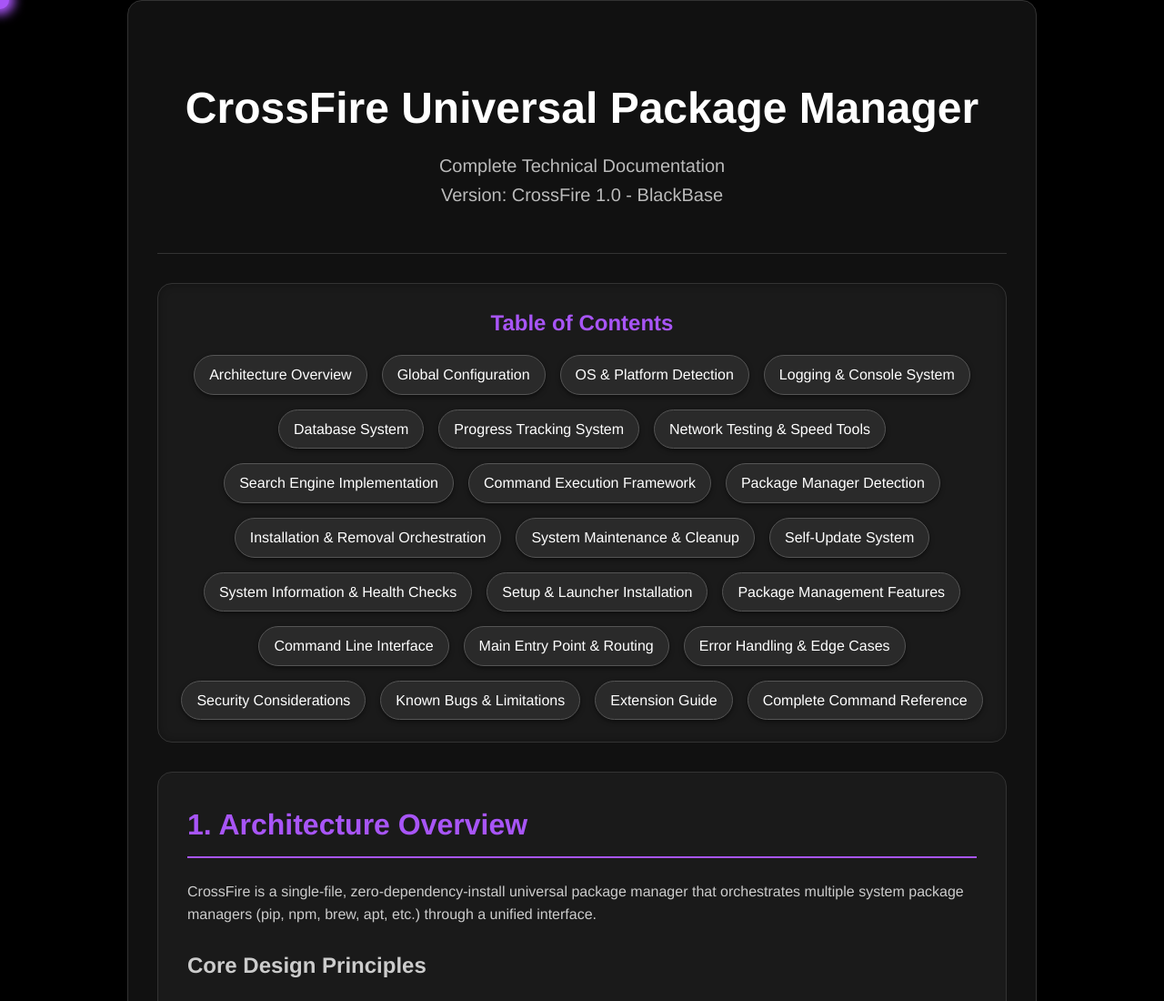
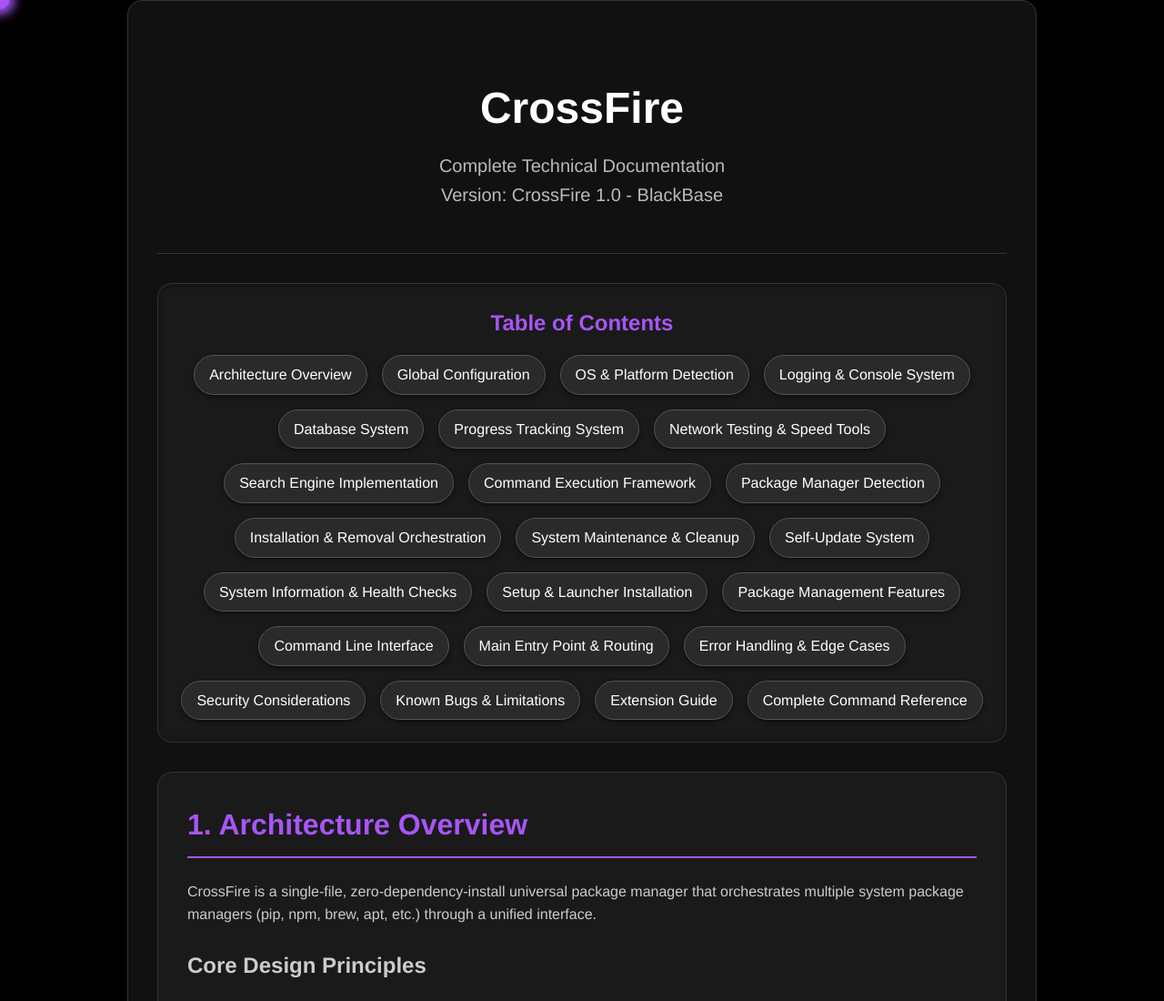
Before and after one commit to BCAS-Team/BCAS-Team.github.io, a plain HTML site: page Crossfire/index.html in a window 1280 px wide. Shown: the top 1100 px of the page at 91% size. Drawn offline with Linux system fonts and the light colour scheme.

Commit message:
Update index.html

```diff
--- a/Crossfire/index.html
+++ b/Crossfire/index.html
@@ -202,7 +202,7 @@
       <div class="cursor"></div>
       <div class="container">
       <header>
-         <h1>CrossFire Universal Package Manager</h1>
+         <h1>CrossFire</h1>
          <p>Complete Technical Documentation</p>
          <p>Version: CrossFire 1.0 - BlackBase</p>
       </header>
```
